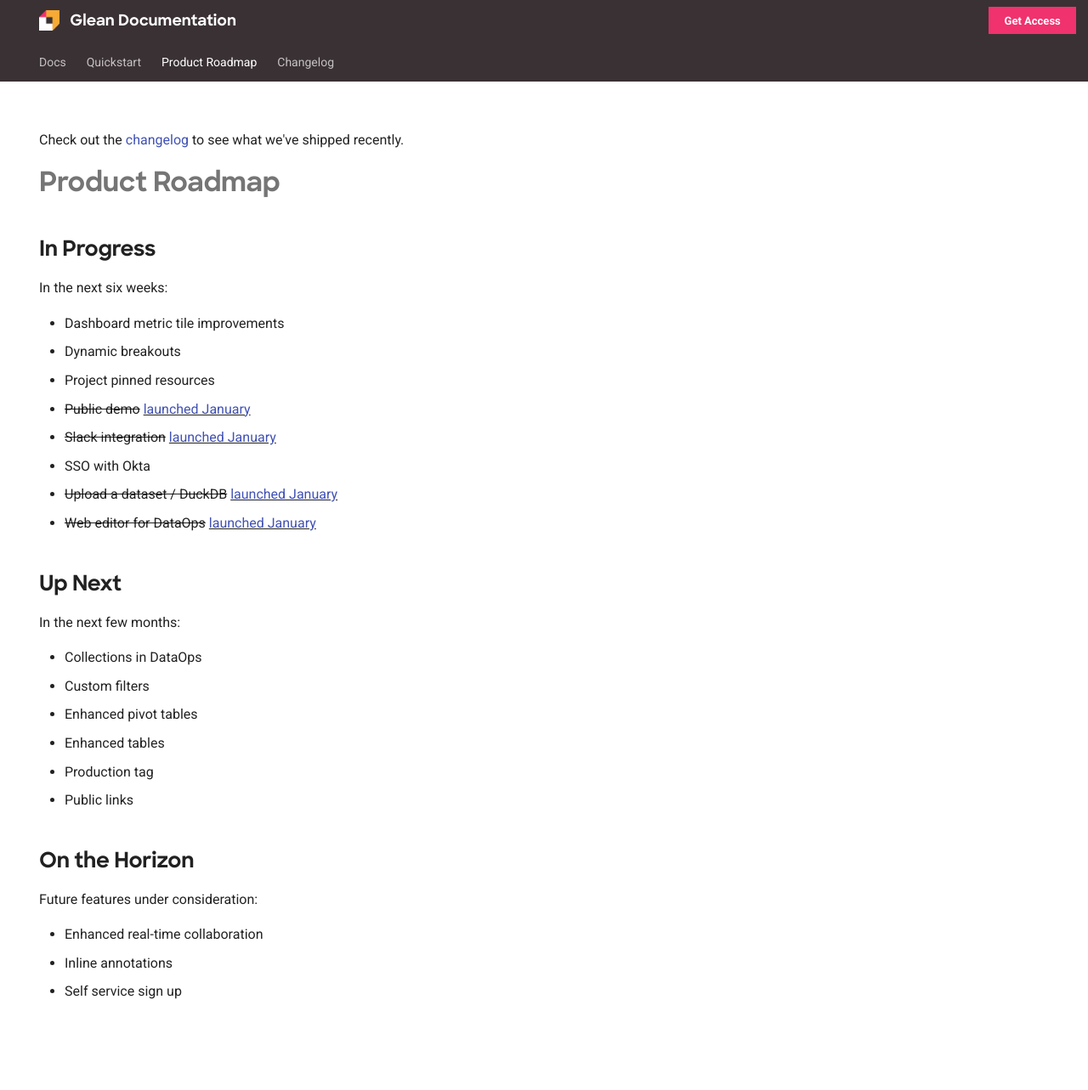
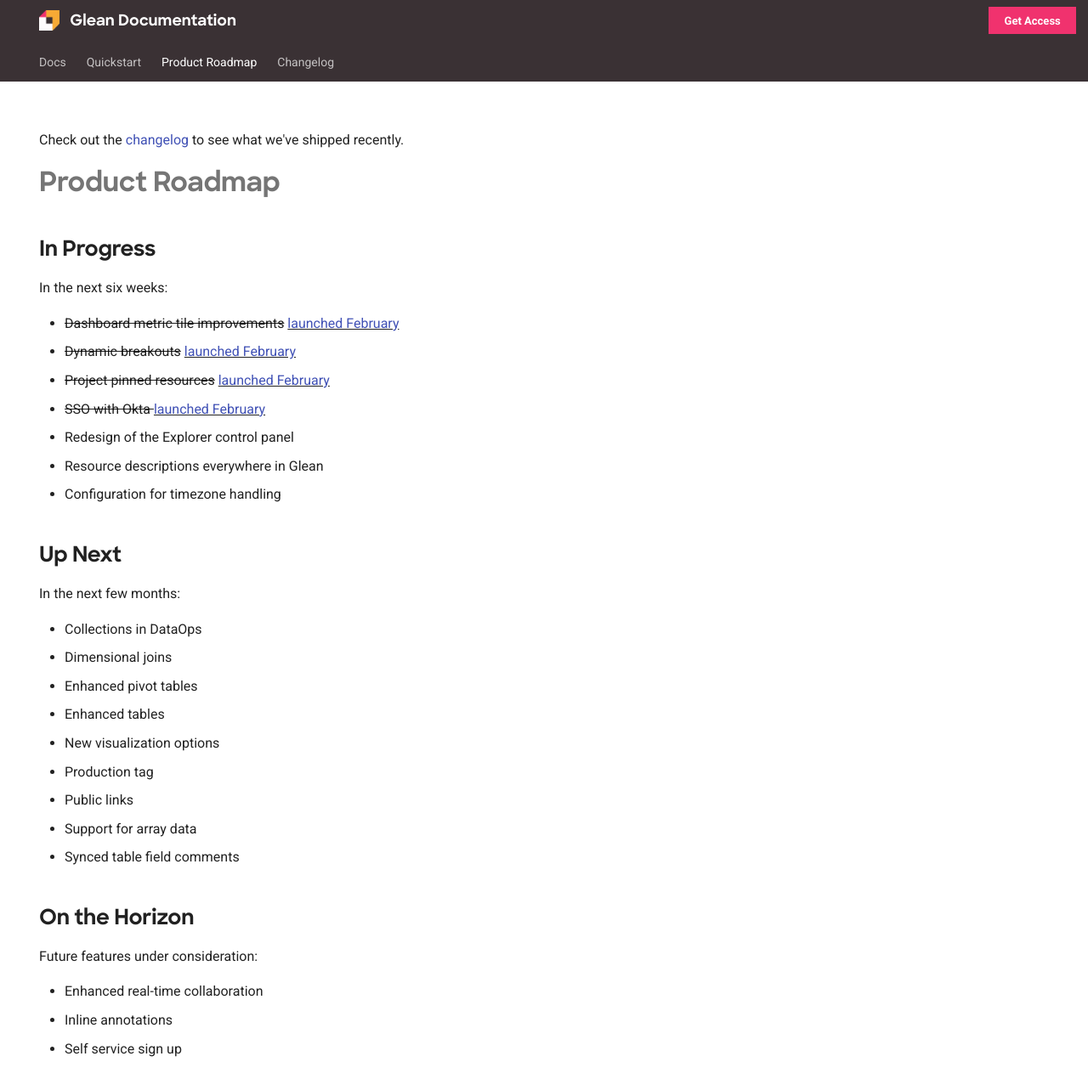
Before and after one commit to gleannyc/documentation, an MkDocs documentation site: the page built from docs/product-roadmap/index.md, in a window 1280 px wide and 1400 px high. Shown: the top 1283 px of the window at 85% size. Built offline with MkDocs 1.6.1 and Material for MkDocs 9.7.7, drawn with Linux system fonts in a browser that asks for light colours.

Commit message:
update roadmap

```diff
--- a/docs/product-roadmap/index.md
+++ b/docs/product-roadmap/index.md
@@ -12,25 +12,27 @@
 
 In the next six weeks:
 
-- Dashboard metric tile improvements
-- Dynamic breakouts
-- Project pinned resources
-- <del>Public demo</del> <ins>[launched January](../../changelog/2023_01_26/)</ins>
-- <del>Slack integration</del> <ins>[launched January](../../changelog/2023_01_26/)</ins>
-- SSO with Okta
-- <del>Upload a dataset / DuckDB</del> <ins>[launched January](../../changelog/2023_01_26/)</ins>
-- <del>Web editor for DataOps</del> <ins>[launched January](../../changelog/2023_01_26/)</ins>
+- <del>Dashboard metric tile improvements</del> <ins>[launched February](../../changelog/2023_01_26/)</ins>
+- <del>Dynamic breakouts</del> <ins>[launched February](../../changelog/2023_01_26/)</ins>
+- <del>Project pinned resources</del> <ins>[launched February](../../changelog/2023_01_26/)</ins>
+- <del> SSO with Okta </del> <ins>[launched February](../../changelog/2023_01_26/)</ins>
+- Redesign of the Explorer control panel
+- Resource descriptions everywhere in Glean
+- Configuration for timezone handling
 
 ## Up Next
 
 In the next few months:
 
 - Collections in DataOps
-- Custom filters
+- Dimensional joins
 - Enhanced pivot tables
 - Enhanced tables
+- New visualization options
 - Production tag
 - Public links
+- Support for array data
+- Synced table field comments
 
 ## On the Horizon
 
```
